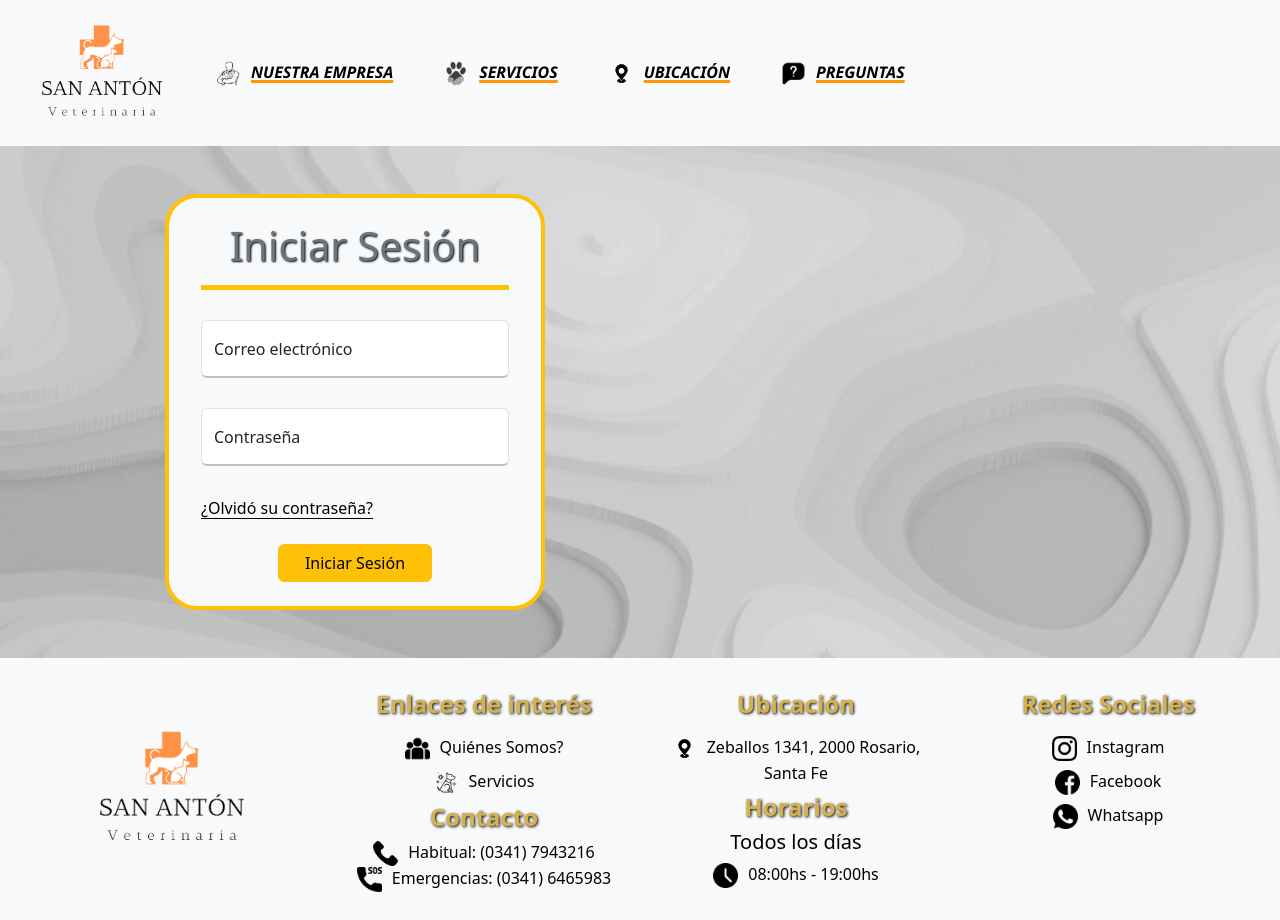
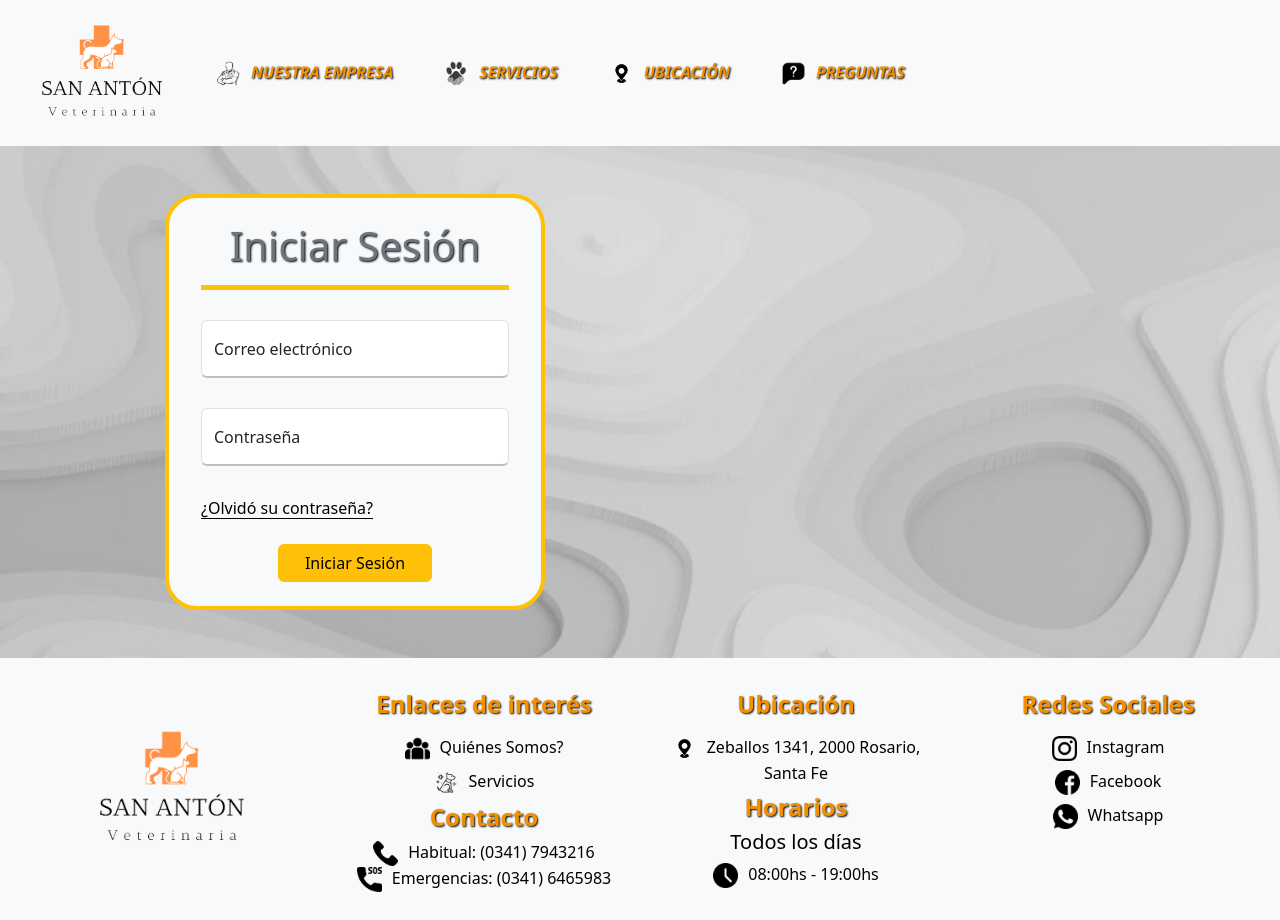
Before and after one commit to AaronDeBernardo/Veterinaria, a PHP site: page /Veterinaria/ in a window 1280 px wide. Run offline with PHP 8.4, Linux system fonts and the light colour scheme.

Commit message:
Cambios minimos

```diff
--- a/index.php
+++ b/index.php
@@ -3,8 +3,13 @@
         session_start();
     if (!empty($_SESSION['rol']))
     {
+        if($_SESSION['rol'] == 'cliente'){
+            header('Location: abmcDatos.php');
+            die();
+        }else{
         header('Location: abmcAtenciones.php');
         die();
+        }
     }
 
 
--- a/nuestraEmpresa.php
+++ b/nuestraEmpresa.php
@@ -45,7 +45,7 @@
                 </p>
                 <p class="textoEmpresa">En San Antón, nuestra visión es ser la clínica veterinaria líder en la región,
                 reconocida por la excelencia en la atención médica que brindamos a las mascotas y por nuestro compromiso con el bienestar animal.</p>
-                <p class="textoEmpresa">Aspiramos a:</p>
+                <h5 class="textoEmpresa">Aspiramos a:</h5>
                     <ul class="textoEmpresa">
                         <li>Ser la primera opción para los propietarios de mascotas que buscan atención médica de alta calidad y un servicio compasivo.</li>
                         <li>Convertirnos en un centro de referencia para la medicina veterinaria especializada y de vanguardia.</li>
--- a/snippets/menuSuperior.php
+++ b/snippets/menuSuperior.php
@@ -26,18 +26,19 @@
         <div class="collapse navbar-collapse" id="navbarScroll">
             <div class="d-flex flex-wrap">
                 <ul class="navbar-nav mr-auto">
-                    <li class="nav-item active  seccionesNavegacion">
-                        <a class="nav-link text-black"  href="nuestraEmpresa.php"><img class="logo" src="recursos/logoNuestraEmpresa.png" alt="">NUESTRA EMPRESA</a>
+                    <li class="nav-item active">
+                        <a class="nav-link seccionesNavegacion"  href="nuestraEmpresa.php"><img class="logo" src="recursos/logoNuestraEmpresa.png" alt="">NUESTRA EMPRESA</a>
                     </li>
-                    <li class="nav-item active  seccionesNavegacion" >
-                        <a class="nav-link text-black"  href="nuestrosServicios.php"><img class="logo" src="recursos/logoServicios.png" alt="">SERVICIOS</a>
+                    <li class="nav-item active" >
+                        <a class="nav-link seccionesNavegacion"  href="nuestrosServicios.php"><img class="logo" src="recursos/logoServicios.png" alt="">SERVICIOS</a>
                     </li>
-                    <li class="nav-item active  seccionesNavegacion">
-                        <a class="nav-link text-black"   href="nuestraUbicacion.php"><img class="logo" src="recursos/logoUbicacion.png" alt="">UBICACIÓN</a>
+                    <li class="nav-item active">
+                        <a class="nav-link seccionesNavegacion"   href="nuestraUbicacion.php"><img class="logo" src="recursos/logoUbicacion.png" alt="">UBICACIÓN</a>
                     </li>
-                    <li class="nav-item active  seccionesNavegacion">
-                        <a class="nav-link text-black"   href="faq.php"><img class="logo" src="recursos/faq.png" alt="">PREGUNTAS</a>
+                    <li class="nav-item active">
+                        <a class="nav-link seccionesNavegacion"   href="faq.php"><img class="logo" src="recursos/faq.png" alt="">PREGUNTAS</a>
                     </li>
+
                 </ul>
             </div>
         </div>
@@ -49,7 +50,6 @@
                             <?php echo $nombreCompleto ?>
                         </button>
                         <ul class="dropdown-menu" aria-labelledby="dropdownMenuButton1">
-                            <li><a class="dropdown-item" href="consultasdb/misDatos.php">Mis Datos</a></li>
                             <li><a class="dropdown-item" href="snippets/cerrarSesion.php">Cerrar Sesión</a></li>
                         </ul>
                     </div>
--- a/styles/stylesFooter.css
+++ b/styles/stylesFooter.css
@@ -18,8 +18,8 @@ body{
 }
 
 .subdivision{
-    text-shadow: 1px 1px 3px black;
-    color: rgb(225, 187, 80);
+    text-shadow: 1px 1px 2px black;
+    color:#ff9800;
     font-weight: 700;
     filter: brightness(0.95);
 }
--- a/styles/stylesMenuSuperior.css
+++ b/styles/stylesMenuSuperior.css
@@ -17,12 +17,14 @@
     display: inline-block;
     vertical-align: top;
     font-family: 'Segoe UI', Tahoma, Geneva, Verdana, sans-serif;
-    text-decoration: underline;
-    text-decoration-color: #ff9800;
-    text-decoration-thickness: 3px;
+
+    color: #ff9800;
+
     font-style:oblique;
     font-size: 16px;
-    font-weight: 600;
+    font-weight: 700;
+    text-shadow: 1px 1px 2px black;
+    filter: brightness(0.95);
 }
 
 .seccionesNavegacion:hover{
```
Also changed, not shown: abmcDatos.php (+15 -15 lines).
